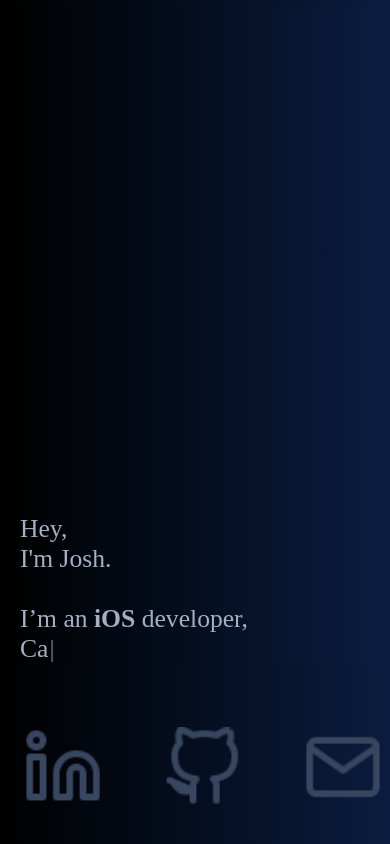
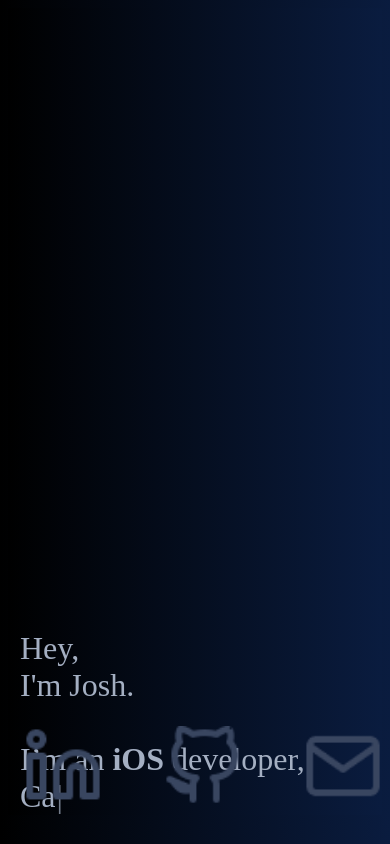
Before and after one commit to josharnoldjosh/personal-website, a Flask app: page / in a window 390 px wide; the page is wider, and only the part inside the window is pictured. Run offline with Flask 2, Linux system fonts and the light colour scheme; some libraries are stand-ins or nearby versions.

Commit message:
tweak css

```diff
--- a/static/style.css
+++ b/static/style.css
@@ -2,6 +2,9 @@ html, body {
     background-color: black;
     background-image: linear-gradient(to right, black, #0A1C3F);
     font-family: 'Avenir Next' !important;
+}
+
+.no-scroll {
     overflow: hidden;
 }
 
@@ -15,7 +18,7 @@ html, body {
         background-color: transparent;
         --poster-color: transparent;
         width: 100vw;
-        height: 40vh;
+        height: 30vh;
     }
 
     .icon {
@@ -28,14 +31,15 @@ html, body {
 @media only screen and (max-width: 1200px) {
 
     body {
-        font-size: 1.6em;
+        font-family: 'Avenir Next' !important;
+        font-size: 2.0em;
     }
 
     model-viewer {
         background-color: transparent;
         --poster-color: transparent;
         width: 100vw;
-        height: 60vh;
+        height: 50vh;
     }
 
     .icon {
--- a/templates/index.html
+++ b/templates/index.html
@@ -8,12 +8,12 @@
     <script src="https://unpkg.com/typewriter-effect@latest/dist/core.js"></script>
     <script type="module" src="https://unpkg.com/@google/model-viewer/dist/model-viewer.min.js"></script>
 </head>
-<body>
-    <div class="row">
+<body class="no-scroll">
+    <div class="row no-scroll">
 
-        <div id="typewriter" style="color: #A4AFC2; width: 350px;"></div>
+        <div id="typewriter" style="color: #A4AFC2; width: 350px; padding-top: 200px;"></div>
 
-        <div class="column">
+        <div class="column no-scroll">
             <model-viewer
                 loading="eager"
                 id="model_viewer"
@@ -28,7 +28,7 @@
         <div class="p-container"></div>
     </div>
 
-    <div class="icons">
+    <div class="icons no-scroll">
         <a target="_blank" href="https://www.linkedin.com/in/josharnoldjosh/"><img class="icon" src="{{url_for('static', filename='linkedin.png')}}"></a>
         <a target="_blank" href="https://github.com/josharnoldjosh"><img class="icon" src="{{url_for('static', filename='github.png')}}"></a>
         <a target="_blank" href="mailto:dev@josharnold.me"><img class="icon" src="{{url_for('static', filename='mail.png')}}"></a>
```
